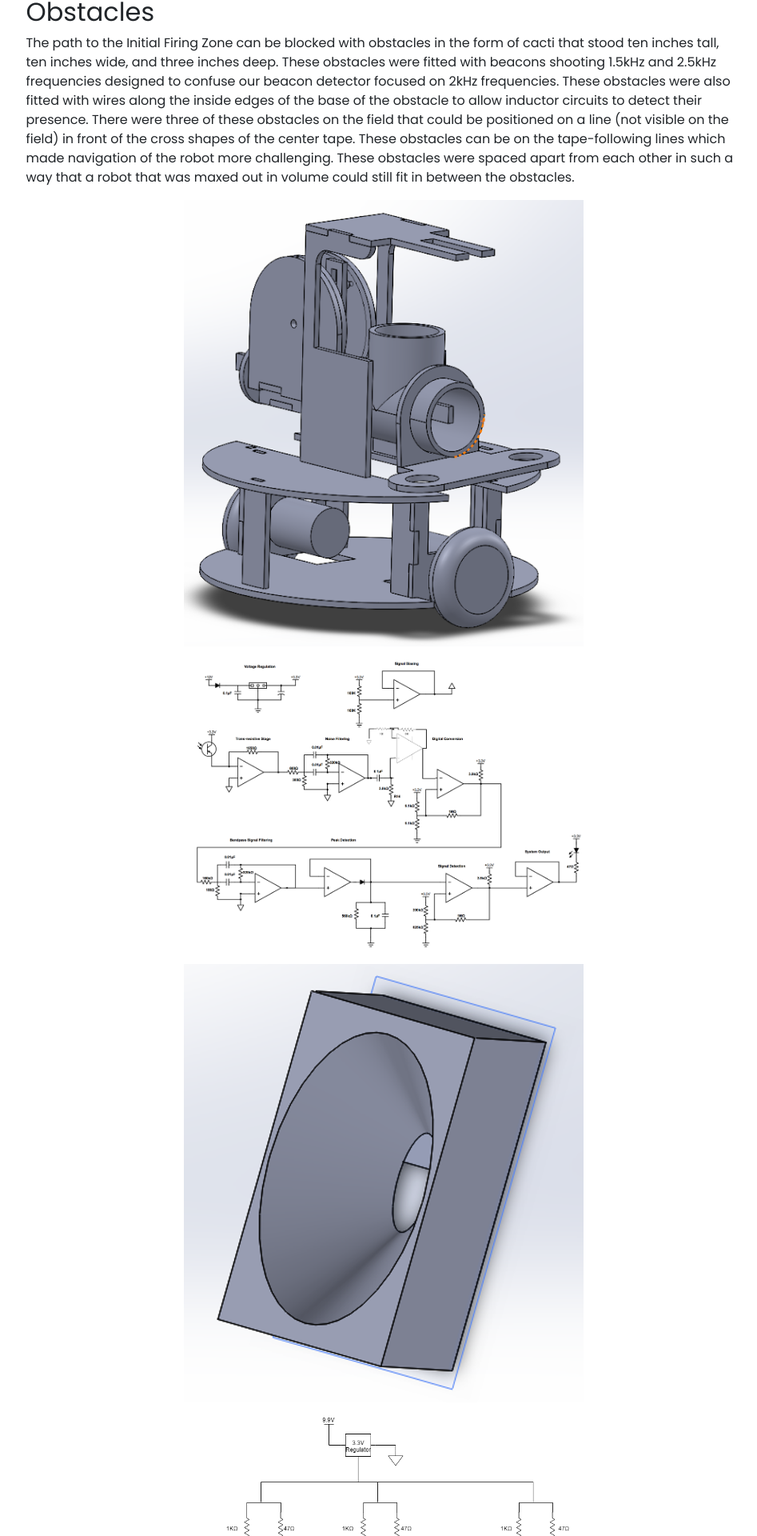
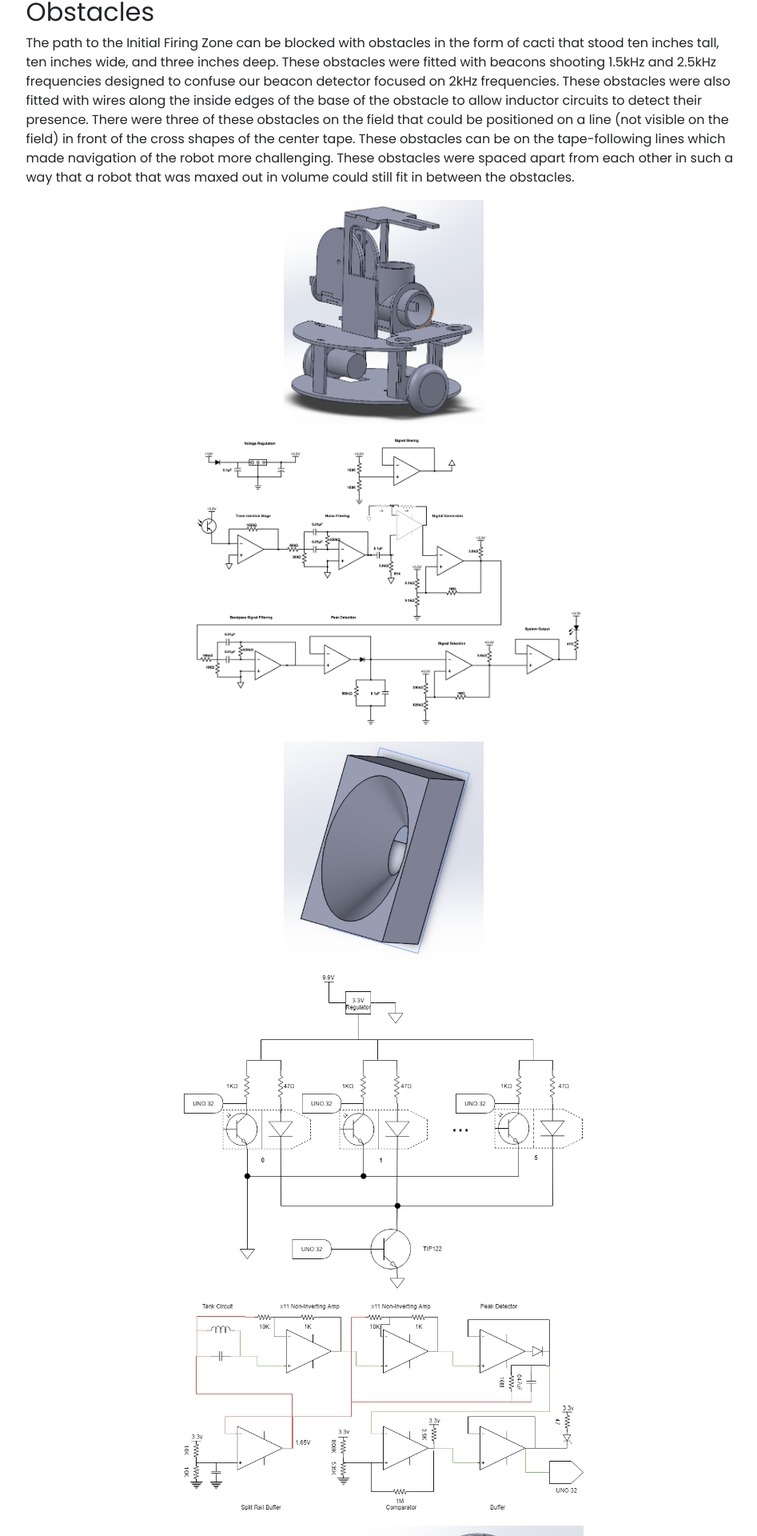
Before and after one commit to zmoffatt/zmoffatt.github.io, a Jekyll site: the page built from _projects/2_Mechatronics_Autonomous_Robot.md, in a window 1280 px wide. Shown: the part 437-2357 px from the top of the page at 80% size, without its empty margins (160-1107 px from the left). Built offline with Jekyll 4.4.1, drawn with Linux system fonts in a browser that asks for light colours; nearby versions of some CDN libraries; comment, search, counter and statistics services are not loaded.

```diff
--- a/_projects/2_Mechatronics_Autonomous_Robot.md
+++ b/_projects/2_Mechatronics_Autonomous_Robot.md
@@ -14,11 +14,11 @@
 ## Obstacles
 The path to the Initial Firing Zone can be blocked with obstacles in the form of cacti that stood ten inches tall, ten inches wide, and three inches deep. These obstacles were fitted with beacons shooting 1.5kHz and 2.5kHz frequencies designed to confuse our beacon detector focused on 2kHz frequencies. These obstacles were also fitted with wires along the inside edges of the base of the obstacle to allow inductor circuits to detect their presence. There were three of these obstacles on the field that could be positioned on a line (not visible on the field) in front of the cross shapes of the center tape. These obstacles can be on the tape-following lines which made navigation of the robot more challenging. These obstacles were spaced apart from each other in such a way that a robot that was maxed out in volume could still fit in between the obstacles.
 
-<img src="/assets/Mech/robot.png" width="500">
+<img src="/assets/Mech/robot.png" width="250">
 
 <img src="/assets/Mech/Beacon.png" width="500">
 
-<img src="/assets/Mech/BeaconCone2.png" width="500">
+<img src="/assets/Mech/BeaconCone2.png" width="250">
 
 <img src="/assets/Mech/Tape_Sensor.png" width="500">
 
```
